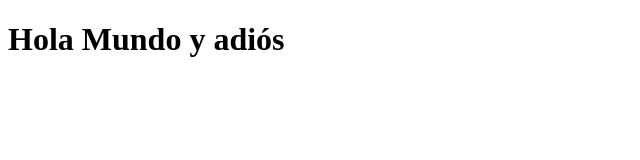
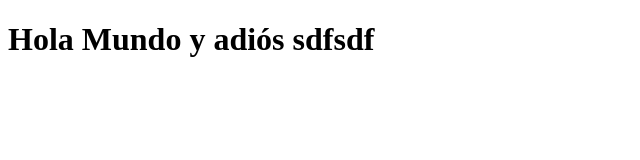
Before and after one commit to inmaOretania/gitterminal, a plain HTML site: page index.html in a window 1280 px wide. Shown: the whole page, without its empty margins (0-640 px from the left). Drawn offline with Linux system fonts and the light colour scheme.

Commit message:
Ultimo commit

```diff
--- a/index.html
+++ b/index.html
@@ -6,6 +6,6 @@
     <title>Document</title>
 </head>
 <body>
-    <h1>Hola Mundo y adiós</h1>
+    <h1>Hola Mundo y adiós sdfsdf</h1>
 </body>
 </html>
```
